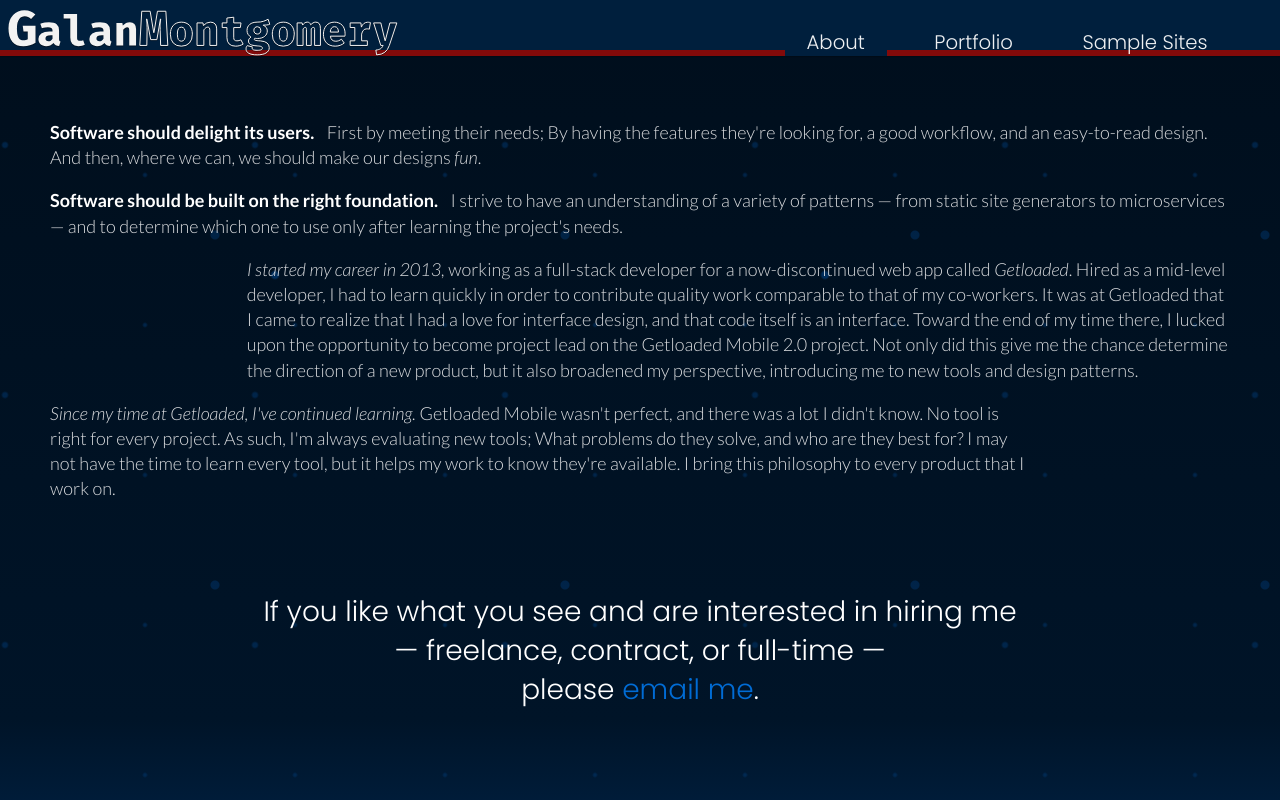
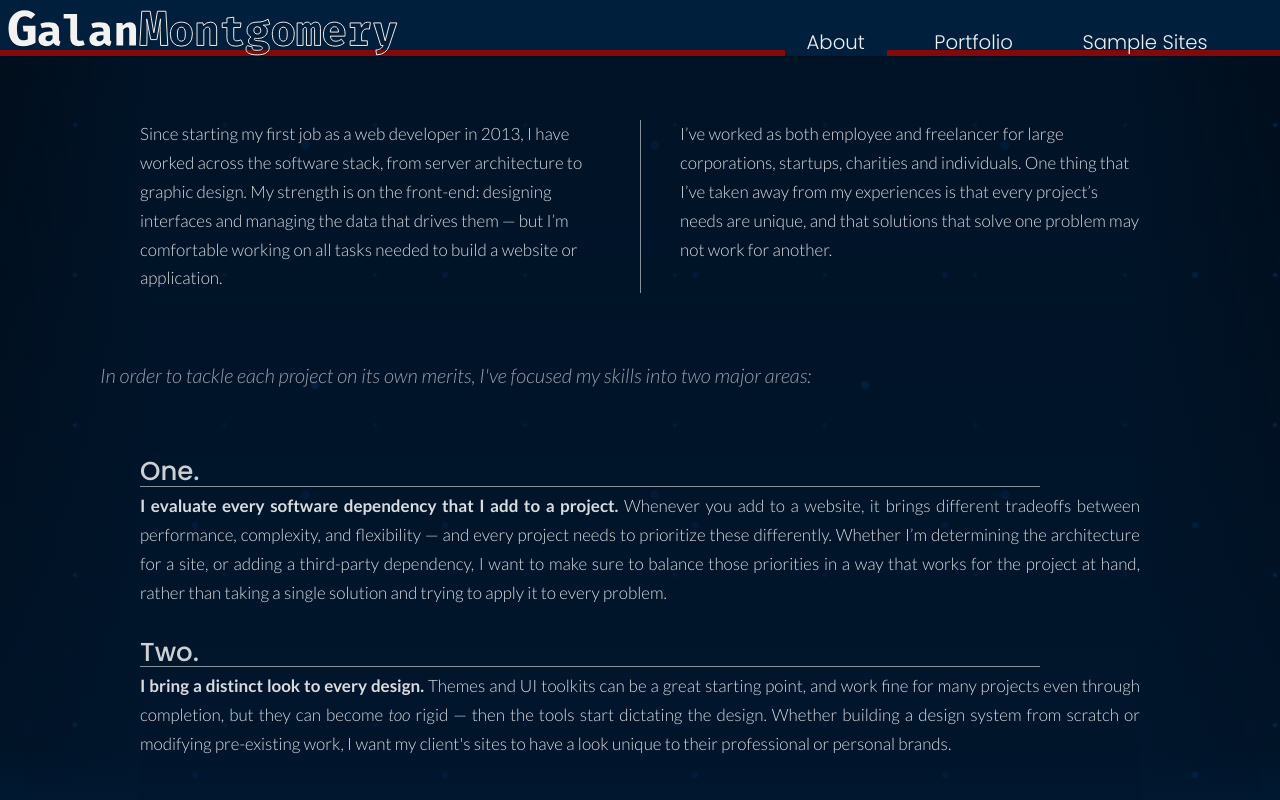
Before and after one commit to GalanCM/Portfolio, a Vue app: page /about in a window 1280 px wide. Built offline with nearby package versions, Linux system fonts and the light colour scheme.

Commit message:
New about page design

```diff
--- a/src/base.less
+++ b/src/base.less
@@ -40,7 +40,7 @@ body {
 :root {
   font-family: @body-font;
   .body-font-regular();
-  font-size: 18px;
+  font-size: 17px;
   font-variant-numeric: diagonal-fractions oldstyle-nums;
   line-height: 1.4;
 }
--- a/src/views/About.vue
+++ b/src/views/About.vue
@@ -1,53 +1,48 @@
 <template>
-  <div class="about">
-    <section class="intro">
+  <section class="about">
+    <div class="overview" role="presentation">
+      <p>Since starting my first job as a web developer in 2013, I have worked across the software stack, from server architecture to graphic design. My strength is on the front-end: designing interfaces and managing the data that drives them — but I’m comfortable working on all tasks needed to build a website or application.</p>
+      <p>I’ve worked as both employee and freelancer for large corporations, startups, charities and individuals. One thing that I’ve taken away from my experiences is that every project’s needs are unique, and that solutions that solve one problem may not work for another.</p>
+    </div>
+    <p
+      class="segue"
+    >In order to tackle each project on its own merits, I've focused my skills into two major areas:</p>
+    <div class="focuses" role="presentation">
+      <h2>One.</h2>
       <p>
-        <strong>Software should delight its users.</strong> First by meeting their needs; By having the features they're looking for, a good workflow,
-        and an easy-to-read design. And then, where we can, we should make our designs
-        <i>fun</i>.
+        <strong>I evaluate every software dependency that I add to a project.</strong> Whenever you add to a website, it brings different tradeoffs between performance, complexity, and flexibility — and every project needs to prioritize these differently. Whether I’m determining the architecture for a site, or adding a third-party dependency, I want to make sure to balance those priorities in a way that works for the project at hand, rather than taking a single solution and trying to apply it to every problem.
       </p>
+      <h2>Two.</h2>
       <p>
-        <strong>Software should be built on the right foundation.</strong> I strive to have an understanding of a variety of patterns —
-        from static site generators to microservices — and to determine which one to use only after learning the project's needs.
-      </p>
-    </section>
-    <p>
-      <em>I started my career in 2013,</em> working as a full-stack developer for a now-discontinued web app called
-      <em>Getloaded</em>.
-      Hired as a mid-level developer, I had to learn quickly in order to contribute quality work comparable to that of my co-workers.
-      It was at Getloaded that I came to realize that I had a love for interface design, and that code itself is an interface.
-      Toward the end of my time there,
-      I lucked upon the opportunity to become project lead on the Getloaded Mobile 2.0 project. Not only did this give me
-      the chance determine the direction of a new product, but it also broadened my perspective, introducing me to new tools and design patterns.
-    </p>
-    <p>
-      <em>Since my time at Getloaded, I've continued learning.</em> Getloaded Mobile wasn't perfect, and there was a lot I didn't know.
-      No tool is right for every project. As such, I'm always evaluating new tools;
-      What problems do they solve, and who are they best for? I may not have the time to learn every tool, but it helps my work to know
-      they're available. I bring this philosophy to every product that I work on.
-    </p>
-    <p class="contact">
-      If you like what you see and are interested in hiring me
-      <br />— freelance, contract, or full-time —
-      <br />please
-      <a href="mailto:galan.c.m@gmail.com">email me</a>.
+        <strong>I bring a distinct look to every design.</strong> Themes and UI toolkits can be a great starting point, and work fine for many projects even through completion, but they can become
+        <em>too</em> rigid — then the tools start dictating the design. Whether building a design system from scratch or modifying pre-existing work, I want my client's sites to have a look unique to their professional or personal brands.
       </p>
     </div>
+  </section>
 </template>
 
 <style lang="less" scoped>
 @import "../base.less";
 
 .about {
-  display: grid;
-  grid-template-columns: minmax(15px, 1fr) minmax(200px, 4fr) minmax(15px, 1fr);
-  grid-template-rows: repeat(3, min-content) auto;
-  box-sizing: border-box;
-  min-height: 100vh;
-  padding: 80px 50px 0;
+  display: flex;
+  flex-direction: column;
+  justify-content: space-evenly;
+  min-height: calc(100vh - 150px);
+  justify-content: space-evenly;
+  margin-top: 50px;
+  padding: 50px 100px;
   .body-font-light();
+
   @star-color: lighten(#000a1488, 17%);
-  background: radial-gradient(fade(@star-color, 80%) 3px, transparent 5px),
+  background: linear-gradient(
+      90deg,
+      transparent 0%,
+      darken(#001f3d99, 3%) 150px,
+      darken(#001f3d99, 3%) calc(100% - 150px),
+      transparent 100%
+    ),
+    radial-gradient(fade(@star-color, 80%) 3px, transparent 5px),
     radial-gradient(fade(@star-color, 50%) 4px, transparent 5px),
     radial-gradient(@star-color 2px, transparent 4px),
     radial-gradient(@star-color 1px, transparent 3px),
@@ -57,43 +52,72 @@
       lighten(#000a14aa, 5%) 10%,
       transparent 100%
     ),
-    #000a14cc;
-  background-size: 550px 550px, 350px 350px, 250px 250px, 150px 150px, 100%,
-    100%;
+    rgba(0, 10, 20, 0.8);
+  background-size: 100% 100%, 550px 550px, 350px 350px, 250px 250px, 150px 150px,
+    100%, 100%;
   background-position: 0 0, 40px 60px, 130px 270px, 70px 100px, 0 0, 0 0;
   color: rgba(255, 255, 255, 0.85);
+
+  .overview {
+    column-count: 2;
+    gap: 80px;
+    column-rule: 1px solid #fff8;
+    padding: 20px 40px;
+    line-height: 1.7;
   }
 
-.intro {
-  grid-column: ~"1 / 4";
-  padding: 0;
-  margin-top: 40px;
-  list-style: none;
+  .segue {
+    margin: 50px 0;
+    font-size: 20px;
+    font-style: italic;
+    line-height: 1.2;
+    opacity: 0.7;
+  }
+
+  .focuses {
+    padding: 20px 40px;
+
+    h2 {
+      width: 90%;
+      margin: 0 0 5px;
+      border-bottom: 1px solid #fff8;
+      .display-font-bold();
+      font-size: 26px;
+      line-height: 1.1;
+      color: #fffc;
     }
 
     p {
-  &:nth-of-type(2n + 1) {
-    grid-column: ~"2 / 4";
-  }
-  &:nth-of-type(2n + 2) {
-    grid-column: ~"1 / 3";
+      text-align: justify;
+      margin: 0;
+      line-height: 1.7;
+
+      &:not(:last-child) {
+        margin-bottom: 30px;
       }
 
       strong {
         .body-font-bold();
-    padding-right: 0.5em;
-    color: white;
+      }
     }
   }
 
-.contact {
-  grid-column: ~"1 / 4" !important;
-  align-self: center;
-  margin: 40px auto !important;
-  .display-font-light();
-  font-size: 28px;
-  text-align: center;
-  color: white;
+  @media (max-width: 839px) {
+    margin-top: 77px;
+    padding: 25px 10px;
+
+    .overview {
+      column-count: 1;
+    }
+
+    .segue {
+      margin: 30px 5px;
+    }
+
+    .focuses p {
+      text-align: left;
+    }
+  }
 }
 </style>
 
```
Lines whose indentation alone changed are shown as unchanged.
